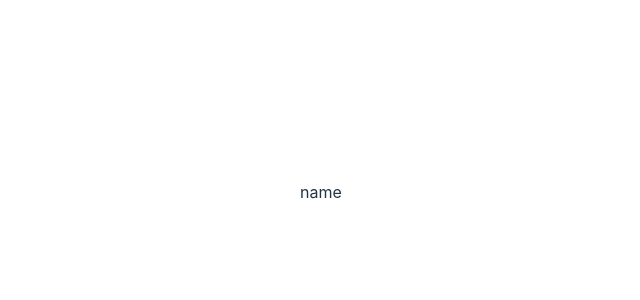
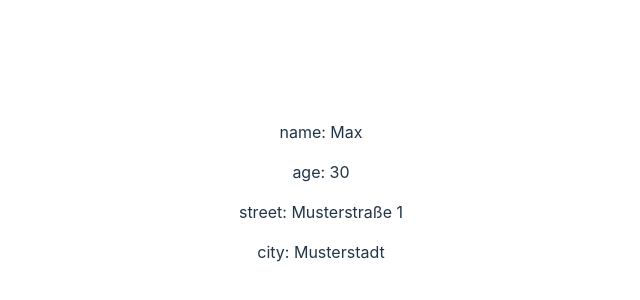
Before and after one commit to FbW-WD-23-D06/react-intro, a React (Vite) app: page / in a window 1280 px wide. Shown: the part 208-508 px from the top of the page, without its empty margins (319-959 px from the left). Built offline with nearby package versions, Linux system fonts and the light colour scheme.

Commit message:
jsx used and tested

```diff
--- a/src/App.jsx
+++ b/src/App.jsx
@@ -1,10 +1,24 @@
 import "./App.css";
 
 function App() {
+  const person = {
+    name: "Max",
+    age: 30,
+    address: {
+      street: "Musterstraße 1",
+      city: "Musterstadt",
+    },
+  };
+
+  // zwischen function definition und return können wir normal js schreiben
   return (
     <>
       <div>
-        <p>name</p>
+        {/* hier um js zu schreiben, brauchen wir die "{}", weil JSX ist */}
+        <p>name: {person.name}</p>
+        <p>age: {person.age}</p>
+        <p>street: {person.address.street}</p>
+        <p>city: {person.address.city}</p>
       </div>
     </>
   );
```
Also changed, not shown: src/script.js (added, +34 -0 lines), 1 other file (tests, documents, lock files or other folders).
